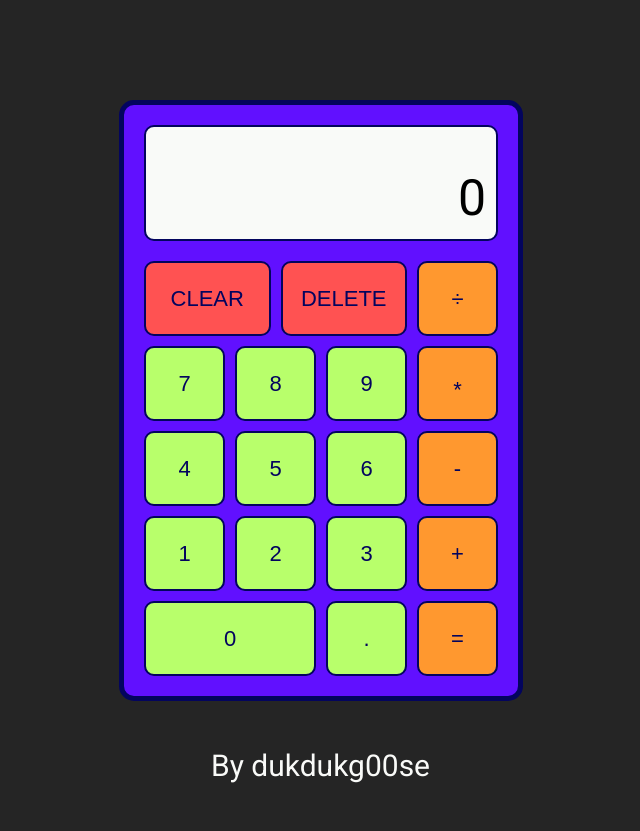
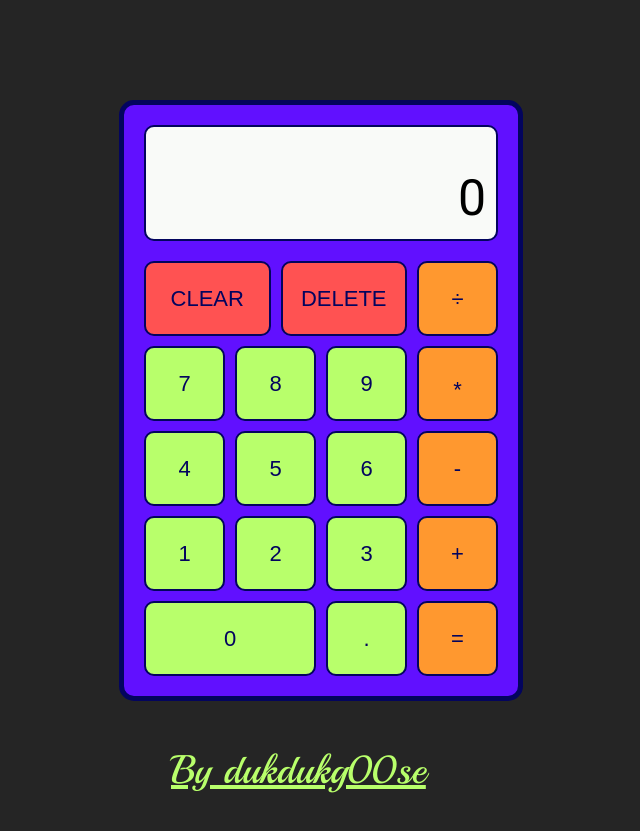
Before and after one commit to dukdukg00se/calculator, a plain HTML site: page index.html in a window 1280 px wide. Shown: the whole page, without its empty margins (319-959 px from the left). After the commit the page ends 800 px from the top, so only its background shows below. Drawn offline with Linux system fonts and the light colour scheme.

Commit message:
Adjust footer font and add link to github

```diff
--- a/index.html
+++ b/index.html
@@ -9,7 +9,7 @@
   <link href="styles/styles.css" rel="stylesheet">
   <link rel="preconnect" href="https://fonts.googleapis.com">
   <link rel="preconnect" href="https://fonts.gstatic.com" crossorigin>
-  <link href="https://fonts.googleapis.com/css2?family=Roboto&display=swap" rel="stylesheet">
+  <link href="https://fonts.googleapis.com/css2?family=Playball&family=Roboto&display=swap" rel="stylesheet">
   <script src="scripts/main.js" defer></script>
 </head>
 
@@ -44,7 +44,8 @@
     </div>
   </main>
 
-  <footer>By dukdukg00se</footer>
-
+  <footer>
+    <p><a href="https://github.com/dukdukg00se" target="#">By dukdukg00se</a></p>
+  </footer>
 </body>
 </html>
--- a/styles/styles.css
+++ b/styles/styles.css
@@ -98,8 +98,22 @@ button:active {
 }
 
 footer {
-  font-size: 30px;
-  padding: 50px;
+  font-family: 'Playball', cursive;
+  font-size: 40px;
+  padding: 10px;
   min-width: 320px;
-  color: #f9faf8;
+
+
 }
+
+a {
+  /* text-decoration: none; */
+  color: #b8ff6b;
+}
+a:hover {
+  font-size: 41px;
+  color: #ff982f;
+}
+a:active {
+  color: #ff5252;
+}
```
